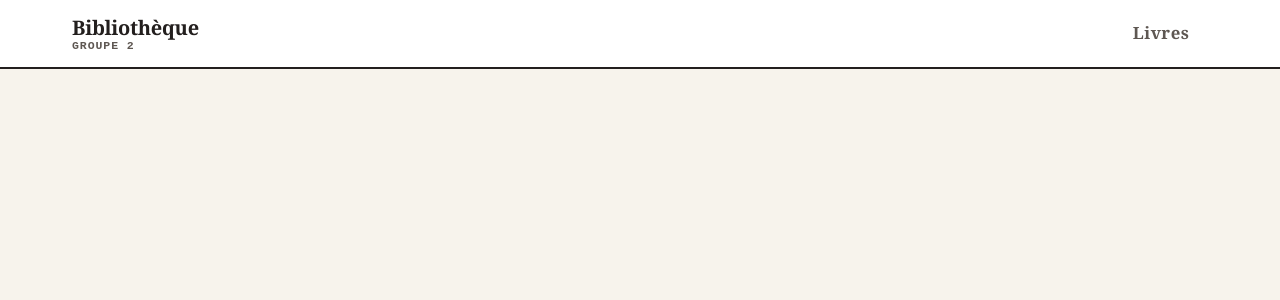
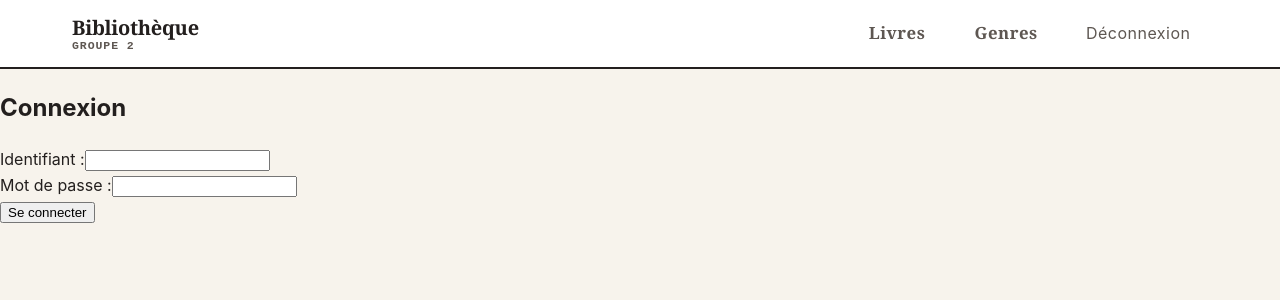
Before and after one commit to LeandreFerr/Biblioth-que-groupe2, an Angular app in the folder bibliotheque_angular/: page /login in a window 1280 px wide. Before the commit this address led to /. Shown: the top 300 px of the page. Built offline with nearby package versions, Linux system fonts and the light colour scheme; sample sign-in values are in the browser's storage.

Commit message:
Connexion + page login good

```diff
--- a/bibliotheque_angular/src/app/app.config.ts
+++ b/bibliotheque_angular/src/app/app.config.ts
@@ -2,6 +2,8 @@ import { ApplicationConfig, provideBrowserGlobalErrorListeners } from '@angular/
 import { provideRouter } from '@angular/router';
 import { routes } from './app.routes';
 import { provideHttpClient, withInterceptors } from '@angular/common/http';
+import { authInterceptor } from './interceptors/auth-interceptor';
+
 
 export const appConfig: ApplicationConfig = {
   providers: [
@@ -12,6 +14,7 @@ export const appConfig: ApplicationConfig = {
     provideHttpClient(
       // Avec les intercepteurs ...
       withInterceptors([
+        authInterceptor
         // demoInterceptor, // DemoInterceptor
         // jwtInterceptor, // JWT Interceptor
         // apiUrlInterceptor // API URL Interceptor
--- a/bibliotheque_angular/src/app/app.routes.ts
+++ b/bibliotheque_angular/src/app/app.routes.ts
@@ -1,12 +1,27 @@
 import { Routes } from '@angular/router';
+
+import { LoginPage } from './pages/login-page/login-page';
 import { GenrePage } from './pages/genre-page/genre-page';
 import { LivrePage } from './pages/livre-page/livre-page';
+import { authGuard } from './guards/auth-guard';
 
 export const routes: Routes = [
 
   {
+    path: 'login',
+    component: LoginPage
+  },
+
+  {
     path: 'livre',
-        component: LivrePage
+    component: LivrePage,
+    canActivate: [authGuard]
+  },
+
+  {
+    path: 'genres',
+    component: GenrePage,
+    canActivate: [authGuard]
   },
 
   {
@@ -15,10 +30,9 @@ export const routes: Routes = [
     pathMatch: 'full'
   },
 
-
   {
-        path: 'genres',
-        component: GenrePage
+    path: '**',
+    redirectTo: 'livre'
   }
 
 ];
--- a/bibliotheque_angular/src/app/components/navigation/navigation.css
+++ b/bibliotheque_angular/src/app/components/navigation/navigation.css
@@ -82,3 +82,10 @@
   font-weight: 700;
   transform: translate(-1px, -1px);
 }
+
+button.nav-item {
+  background: none;
+  border: none;
+  font: inherit;
+  cursor: pointer;
+}
--- a/bibliotheque_angular/src/app/components/navigation/navigation.html
+++ b/bibliotheque_angular/src/app/components/navigation/navigation.html
@@ -1,11 +1,28 @@
 <nav class="navbar">
+
   <a routerLink="/livre" class="brand">
     <div class="brand-text">
       <span class="brand-title">Bibliothèque</span>
       <span class="brand-subtitle">Groupe 2</span>
     </div>
   </a>
+
   <div class="nav-links">
-    <a routerLink="/livre" routerLinkActive="active" class="nav-item">Livres</a>
+
+    <a routerLink="/livre" routerLinkActive="active" class="nav-item">
+      Livres
+    </a>
+
+    <a routerLink="/genres" routerLinkActive="active" class="nav-item">
+      Genres
+    </a>
+
+    @if (estConnecte()) {
+    <button class="nav-item" (click)="deconnexion()">
+      Déconnexion
+    </button>
+    }
+
   </div>
+
 </nav>
--- a/bibliotheque_angular/src/app/components/navigation/navigation.ts
+++ b/bibliotheque_angular/src/app/components/navigation/navigation.ts
@@ -1,5 +1,7 @@
-import { Component } from '@angular/core';
-import { RouterLink, RouterLinkActive } from '@angular/router';
+import { Component, inject } from '@angular/core';
+import { Router, RouterLink, RouterLinkActive } from '@angular/router';
+
+import { AuthService } from '../../services/auth-service';
 
 @Component({
   imports: [RouterLink, RouterLinkActive],
@@ -7,4 +9,19 @@ import { RouterLink, RouterLinkActive } from '@angular/router';
   styleUrl: './navigation.css',
   templateUrl: './navigation.html',
 })
-export class Navigation {}
+export class Navigation {
+
+  private authService = inject(AuthService);
+  private router = inject(Router);
+
+  deconnexion(): void {
+    this.authService.logout();
+    this.router.navigate(['/login']);
+  }
+
+  estConnecte(): boolean {
+    return this.authService.isAuthenticated();
+  }
+
+
+}
--- /dev/null
+++ b/bibliotheque_angular/src/app/guards/auth-guard.ts
@@ -0,0 +1,16 @@
+import { inject } from '@angular/core';
+import { CanActivateFn, Router } from '@angular/router';
+
+import { AuthService } from '../services/auth-service';
+
+export const authGuard: CanActivateFn = () => {
+
+  const authService = inject(AuthService);
+  const router = inject(Router);
+
+  if (authService.isAuthenticated()) {
+    return true;
+  }
+
+  return router.createUrlTree(['/login']);
+};
--- /dev/null
+++ b/bibliotheque_angular/src/app/interceptors/auth-interceptor.ts
@@ -0,0 +1,24 @@
+import { HttpInterceptorFn } from '@angular/common/http';
+import { inject } from '@angular/core';
+
+import { AuthService } from '../services/auth-service';
+
+export const authInterceptor: HttpInterceptorFn = (req, next) => {
+
+  const authService = inject(AuthService);
+
+  const token = authService.getToken();
+
+  if (token) {
+
+    const requeteAvecToken = req.clone({
+      setHeaders: {
+        Authorization: `Bearer ${token}`
+      }
+    });
+
+    return next(requeteAvecToken);
+  }
+
+  return next(req);
+};
--- /dev/null
+++ b/bibliotheque_angular/src/app/models/login.ts
@@ -0,0 +1,9 @@
+export interface LoginRequest {
+  username: string;
+  password: string;
+}
+
+export interface LoginResponse {
+  token: string;
+  type: string;
+}
--- /dev/null
+++ b/bibliotheque_angular/src/app/pages/login-page/login-page.html
@@ -0,0 +1,39 @@
+<h2>Connexion</h2>
+
+<form (ngSubmit)="seConnecter()">
+
+  <div>
+    <label for="username">Identifiant :</label>
+
+    <input
+      id="username"
+      type="text"
+      name="username"
+      [(ngModel)]="username"
+      required
+    >
+  </div>
+
+  <div>
+    <label for="password">Mot de passe :</label>
+
+    <input
+      id="password"
+      type="password"
+      name="password"
+      [(ngModel)]="password"
+      required
+    >
+  </div>
+
+  <button type="submit">
+    Se connecter
+  </button>
+
+  @if (erreur) {
+    <p style="color: red;">
+      {{ erreur }}
+    </p>
+  }
+
+</form>
--- /dev/null
+++ b/bibliotheque_angular/src/app/pages/login-page/login-page.ts
@@ -0,0 +1,45 @@
+import { Component, inject } from '@angular/core';
+import { FormsModule } from '@angular/forms';
+import { Router } from '@angular/router';
+
+import { AuthService } from '../../services/auth-service';
+import { LoginRequest } from '../../models/login';
+
+@Component({
+  selector: 'app-login-page',
+  standalone: true,
+  imports: [FormsModule],
+  templateUrl: './login-page.html'
+})
+export class LoginPage {
+
+  private authService = inject(AuthService);
+  private router = inject(Router);
+
+  username = '';
+  password = '';
+
+  erreur = '';
+
+  seConnecter(): void {
+
+    const credentials: LoginRequest = {
+      username: this.username,
+      password: this.password
+    };
+
+    this.erreur = '';
+
+    this.authService.login(credentials).subscribe({
+
+      next: () => {
+        this.router.navigate(['/livre']);
+      },
+
+      error: () => {
+        this.erreur = 'Identifiant ou mot de passe incorrect.';
+      }
+
+    });
+  }
+}
--- /dev/null
+++ b/bibliotheque_angular/src/app/services/auth-service.ts
@@ -0,0 +1,39 @@
+import { Injectable, inject } from '@angular/core';
+import { HttpClient } from '@angular/common/http';
+import { Observable, tap } from 'rxjs';
+
+import { LoginRequest, LoginResponse } from '../models/login';
+
+@Injectable({
+  providedIn: 'root'
+})
+export class AuthService {
+
+  private http = inject(HttpClient);
+
+  private url = 'http://localhost:8090/api/auth';
+
+  login(credentials: LoginRequest): Observable<LoginResponse> {
+
+    return this.http.post<LoginResponse>(
+      `${this.url}/login`,
+      credentials
+    ).pipe(
+      tap(response => {
+        sessionStorage.setItem('token', response.token);
+      })
+    );
+  }
+
+  getToken(): string | null {
+    return sessionStorage.getItem('token');
+  }
+
+  isAuthenticated(): boolean {
+    return this.getToken() !== null;
+  }
+
+  logout(): void {
+    sessionStorage.removeItem('token');
+  }
+}
```
Also changed, not shown: bibliotheque_angular/src/app/pages/login-page/login-page.css (added), 2 other files (tests, documents, lock files or other folders). Lines whose indentation alone changed are shown as unchanged.
